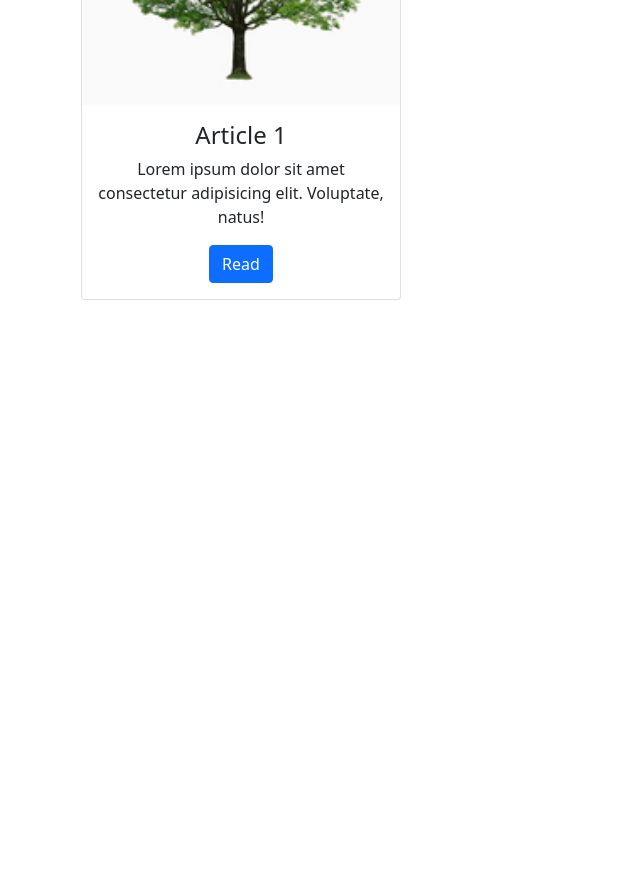
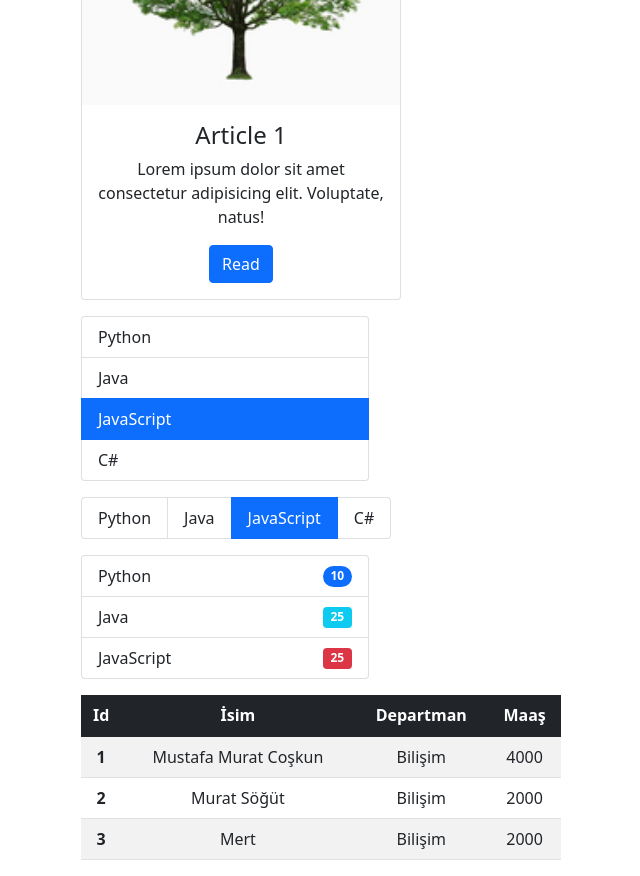
Before and after one commit to MuratSogut/Bootstrap, a plain HTML site: page index.html in a window 1280 px wide. Shown: the part 1350-2226 px from the top of the page, without its empty margins (1-641 px from the left). Before the commit the page ends 1650 px from the top, so only its background shows below. Drawn offline with nearby package versions, Linux system fonts and the light colour scheme.

Commit message:
List Table

```diff
--- a/index.html
+++ b/index.html
@@ -13,12 +13,12 @@
         height: 200px;
     }
 
-    div span{
+    /* div span{
         display: inline-block;
         width: 50px;
         height: 50px;
         background:  red;
-    }
+    } */
 </style>
 
 
@@ -232,6 +232,85 @@
 
 
 
+    <div class="container my-3">
+        <ul class="list-group" style="width: 18rem;">
+            <li class="list-group-item">Python</li>
+            <li class="list-group-item">Java</li>
+            <li class="list-group-item active">JavaScript</li>
+            <li class="list-group-item">C#</li>
+        </ul>
+    </div>
+
+
+    <div class="container my-3">
+        <ul class="list-group list-group-horizontal" style="width: 18rem;">
+            <li class="list-group-item">Python</li>
+            <li class="list-group-item">Java</li>
+            <li class="list-group-item active">JavaScript</li>
+            <li class="list-group-item">C#</li>
+        </ul>
+    </div>
+
+    <div class="container my-3">
+        <ul class="list-group" style="width: 18rem;">
+            <li class="list-group-item d-flex justify-content-between align-items-center">
+                Python
+            <span class="badge bg-primary rounded-pill">10</span>
+            </li>
+
+            <li class="list-group-item d-flex justify-content-between align-items-center">
+                Java
+                <span class="badge bg-info ">25</span>
+            </li>
+
+             <li class="list-group-item d-flex justify-content-between align-items-center">
+                 JavaScript
+                 <span class="badge bg-danger ">25</span>
+            </li>
+
+        </ul>
+    </div>
+
+
+
+    <div class="container">
+
+    <table class="table table-striped table-hover text-center" style="width: 30rem;">
+        <thead class="table-dark">
+            <tr>
+                <th>Id</th>
+                <th>İsim</th>
+                <th>Departman</th>
+                <th>Maaş</th>
+            </tr>
+        </thead>
+        <tbody>
+            <tr>
+                <th>1</th>
+                <td>Mustafa Murat Coşkun</td>
+                <td>Bilişim</td>
+                <td>4000</td>
+            </tr>
+            <tr>
+                <th>2</th>
+                <td>Murat Söğüt</td>
+                <td>Bilişim</td>
+                <td>2000</td>
+            </tr>
+            <tr>
+                <th>3</th>
+                <td>Mert</td>
+                <td>Bilişim</td>
+                <td>2000</td>
+            </tr>
+        </tbody>
+
+    </table>
+
+    </div>
+
+
+
 
 
     <script src="https://cdn.jsdelivr.net/npm/bootstrap@5.1.3/dist/js/bootstrap.bundle.min.js" integrity="sha384-ka7Sk0Gln4gmtz2MlQnikT1wXgYsOg+OMhuP+IlRH9sENBO0LRn5q+8nbTov4+1p" crossorigin="anonymous"></script>
```
